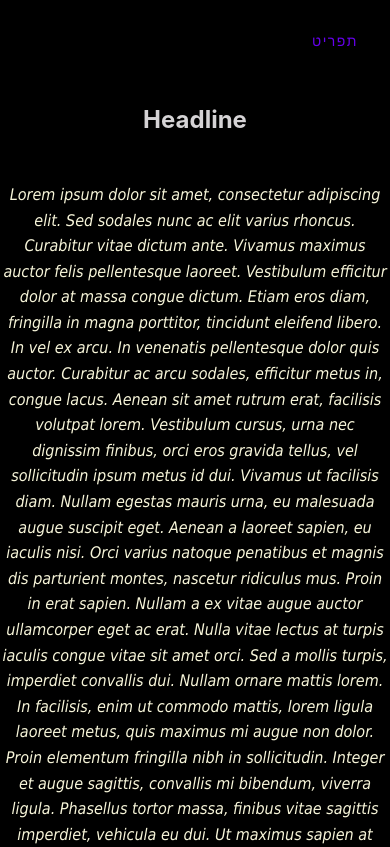
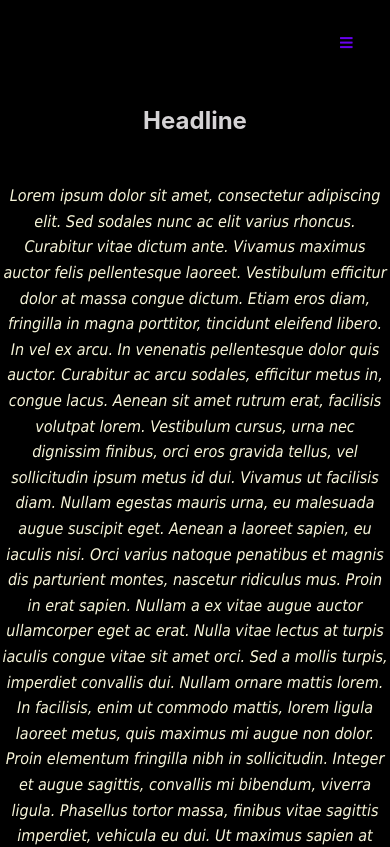
Before and after one commit to GalGurGurevich/Ester, a React (Create React App) app: page /about in a window 390 px wide. Shown: the top 847 px of the page. Built offline with nearby package versions, Linux system fonts and the light colour scheme.

Commit message:
hamburger nav added

```diff
--- a/public/index.html
+++ b/public/index.html
@@ -5,17 +5,14 @@
         <link rel="icon" href="%PUBLIC_URL%/favicon.ico" />
         <meta name="viewport" content="width=device-width, initial-scale=1" />
         <meta name="theme-color" content="#000000" />
-    <meta
-      name="description"
-      content="Web site created using create-react-app"
-    />
+        <meta name="description" content="Web site created using create-react-app" />
         <link rel="apple-touch-icon" href="%PUBLIC_URL%/logo192.png" />
         <!--
       manifest.json provides metadata used when your web app is installed on a
       user's mobile device or desktop. See https://developers.google.com/web/fundamentals/web-app-manifest/
     -->
         <link rel="manifest" href="%PUBLIC_URL%/manifest.json" />
-    <!-- <link href="https://cdnjs.cloudflare.com/ajax/libs/font-awesome/5.13.0/css/v4-shims.css" rel="stylesheet" type="text/css" /> -->
+        <link href="https://cdnjs.cloudflare.com/ajax/libs/font-awesome/5.13.0/css/all.css" rel="stylesheet" type="text/css" />
         <!--
       Notice the use of %PUBLIC_URL% in the tags above.
       It will be replaced with the URL of the `public` folder during the build.
@@ -39,6 +36,5 @@
 
       To begin the development, run `npm start` or `yarn start`.
       To create a production bundle, use `npm run build` or `yarn build`.
-    -->
-  </body>
+    --></body>
 </html>
--- a/src/Components/Navbar/Navbar.css
+++ b/src/Components/Navbar/Navbar.css
@@ -1,87 +1,76 @@
-.nav-list {
-    text-align: initial;
-    list-style: none outside none;
-    box-sizing: border-box;
+nav.navbar {
     padding: 2em;
     letter-spacing: 1.5px;
+    text-align: initial;
+    font-size: 0.9rem;
+    color: #6700ee;
 }
 
-/* Style the links inside the navigation bar */
-.nav-list a {
-    color: #6700ee;
+#menu-toggle {
+    display: none;
+    pointer-events: none;
+}
+
+nav.navbar .nav-list a {
     padding: 0.5em 1em;
     text-decoration: none;
-    font-size: 14px;
     border-radius: 8px;
-    transition-property: background-color color;
+    transition-property: background-color, color;
     transition-duration: 0.4s;
     display: inline-block;
+    line-height: 1em;
 }
 
-/* Change the color of links on hover */
-.nav-list a:hover {
+nav.navbar .nav-list a:hover {
     background-color: #390db1;
     color: white;
 }
 
-/**/
-
-.nav-container {
-    visibility: collapse;
+nav.navbar .menu-toggle-ui {
+    display: none;
 }
 
-li {
-    visibility: collapse;
-}
+@media screen and (max-width: 767px) {
+    nav.navbar .nav-list {
+        display: none;
+        position: fixed;
+        top: 0;
+        left: 0;
+        right: 0;
+        bottom: 0;
 
-li.a,
-.dropbtn {
-    display: inline-block;
-    color: white;
-    text-align: center;
-    /* padding: 14px 16px; */
-    text-decoration: none;
-}
-
-li.a:hover,
-.dropdown:hover .dropbtn {
-    background-color: #390db1;
-}
-
-li.dropdown {
-    display: inline-block;
-}
-
-.dropdown-content {
-    display: none;
-    position: absolute;
-    background-color: #d5d3d5;
-    min-width: 100%;
-    box-shadow: 0px 8px 16px 0px rgba(0, 0, 0, 0.2);
-    z-index: 1;
-}
-
-.dropdown-content.a {
-    text-decoration: none;
-    display: block;
-}
-
-.dropdown-content .a:hover {
-    background-color: #71798E;
-}
-
-.dropdown:hover .dropdown-content {
-    display: contents;
-}
-
-@media screen and (max-width: 400px) {
-    li {
-        visibility: visible;
+        background: black;
+        padding: 5em 0em;
     }
-    .nav-list a {
-        display: table-row;
+    nav.navbar .nav-list a {
+        display: block;
+        text-align: center;
+        padding: 1em;
+        border-radius: 0;
     }
-    .horizontalLink {
-        visibility: collapse;
+    nav.navbar .menu-toggle-ui {
+        display: inline;
+    }
+    nav.navbar .menu-toggle-ui .fa {
+        padding: 0.5em;
+        cursor: pointer;
+        transition-property: color;
+        transition-duration: 0.4s;
+    }
+    nav.navbar .menu-toggle-ui .fa:hover {
+        color: white;
+    }
+    nav.navbar .menu-toggle-ui .fa-times {
+        display: none;
+    }
+    nav.navbar #menu-toggle:checked + .nav-list {
+        display: block;
+    }
+    nav.navbar #menu-toggle:checked + .nav-list + .menu-toggle-ui .fa-bars {
+        display: none;
+    }
+    nav.navbar #menu-toggle:checked + .nav-list + .menu-toggle-ui .fa-times {
+        display: inline;
+        position: fixed;
     }
 }
--- a/src/Components/Navbar/Navbar.jsx
+++ b/src/Components/Navbar/Navbar.jsx
@@ -4,19 +4,23 @@ import { Link } from 'react-router-dom';
 
 export default function Navbar() {
     return (
+        <nav class='navbar'>
+            <input id='menu-toggle' type='checkbox' />
             <div className='nav-list'>
-                <Link className="horizontalLink" to='/'>בית</Link>
-                <Link className="horizontalLink" to='/about'>מידע</Link>
-                <Link className="horizontalLink" to='/contact-us'>צור קשר</Link>
-                <li class="dropdown">
-                   <a class="dropbtn">תפריט</a>
-                   <div class="dropdown-content">
-                        {/* <br/> */}
-                        <Link className="a" to='/'>בית</Link>
-                        <Link className="a" to='/about'>מידע</Link>
-                        <Link className="a" to='/contact-us'>צור קשר</Link>
-                   </div>
-                 </li>
+                <Link className='horizontalLink' to='/'>
+                    בית
+                </Link>
+                <Link className='horizontalLink' to='/about'>
+                    מידע
+                </Link>
+                <Link className='horizontalLink' to='/contact-us'>
+                    צור קשר
+                </Link>
             </div>
+            <label className="menu-toggle-ui" for='menu-toggle'>
+                <i className='fa fa-bars'></i>
+                <i className='fa fa-times'></i>
+            </label>
+        </nav>
     );
 }
```
Lines whose indentation alone changed are shown as unchanged.
